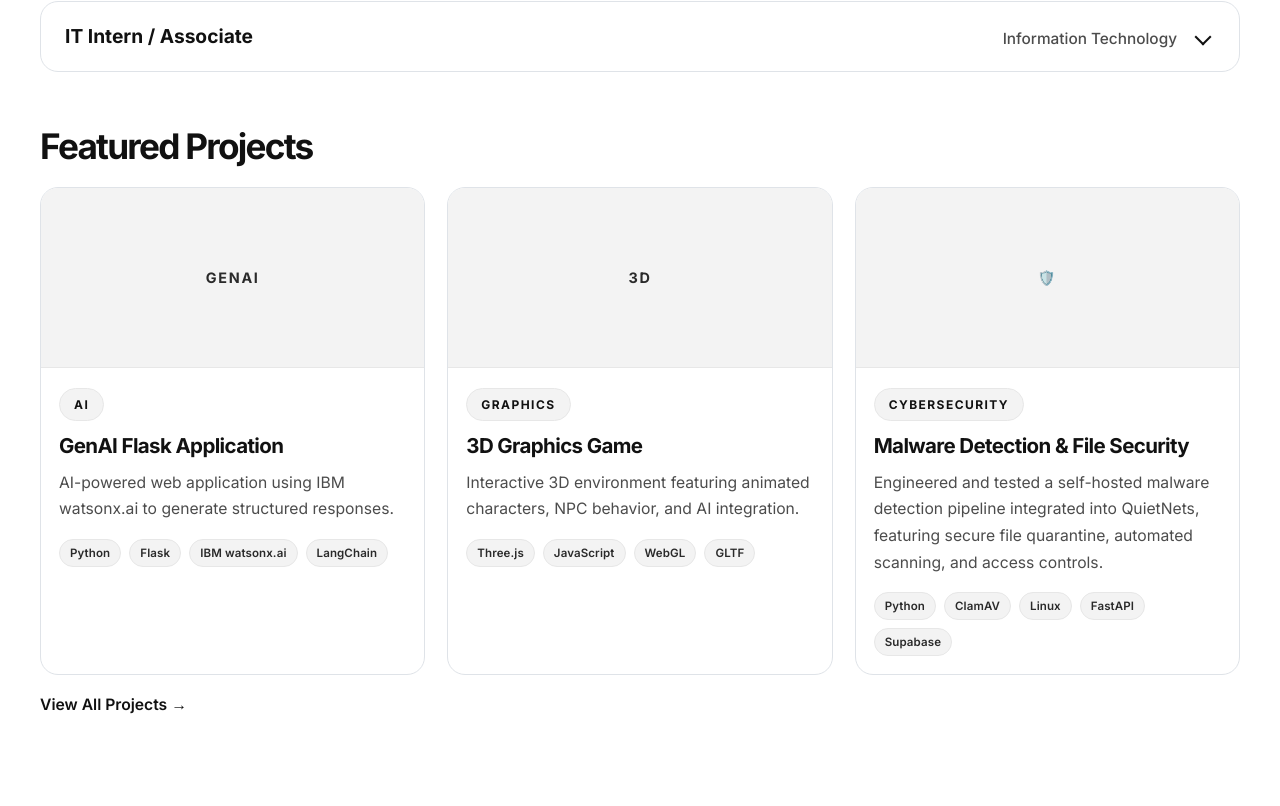
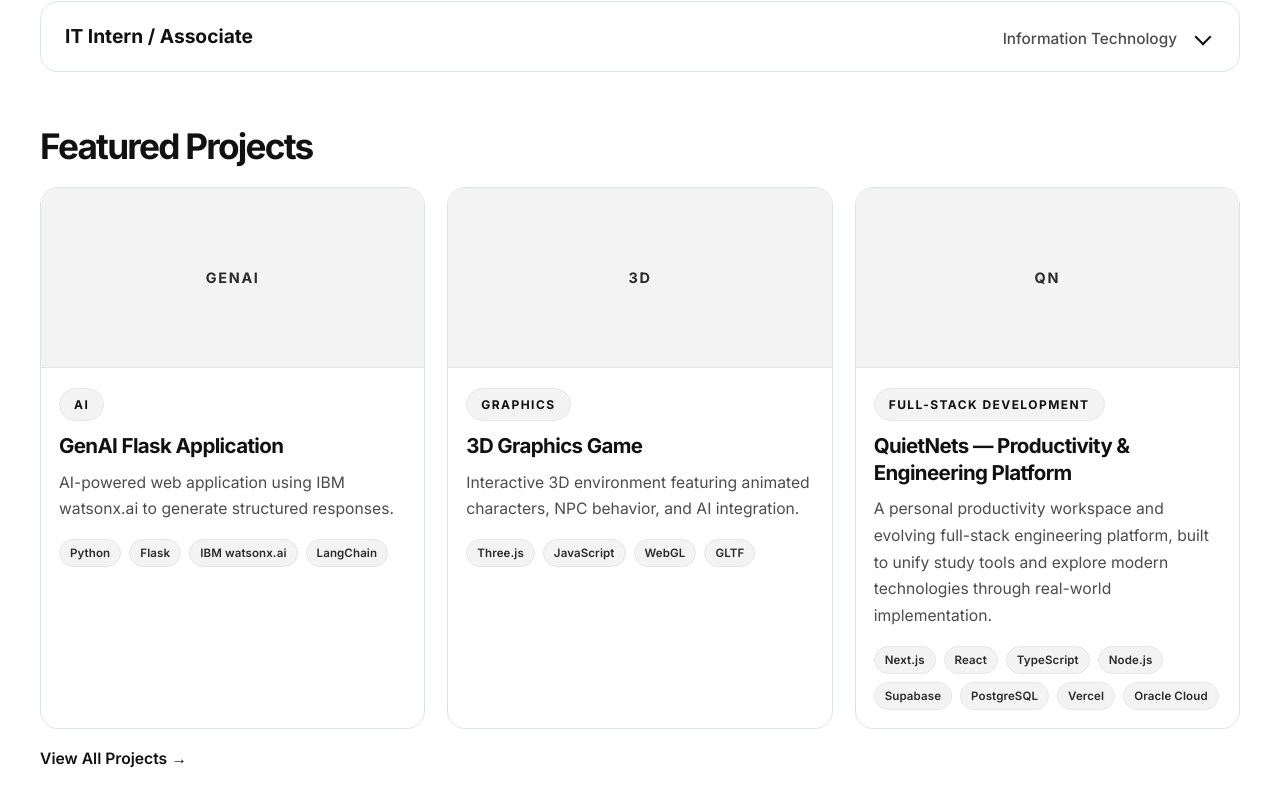
Before and after one commit to Christinaaross/christinaaross.github.io, a plain HTML site: page Resume Portfolio/index.html in a window 1280 px wide. Shown: the part 1129-1935 px from the top of the page. Drawn offline with Linux system fonts and the light colour scheme.

Commit message:
Update QuietNets featured project

```diff
--- a/Resume Portfolio/index.html
+++ b/Resume Portfolio/index.html
@@ -186,94 +186,91 @@
           previewLabel: "3D"
         },
         {
-          id: "malware-detection-file-security",
-          title: "Malware Detection & File Security",
-          category: "CYBERSECURITY",
+          id: "quietnets-productivity-platform",
+          title: "QuietNets — Productivity & Engineering Platform",
+          category: "FULL-STACK DEVELOPMENT",
           description:
-            "Engineered and tested a self-hosted malware detection pipeline integrated into QuietNets, featuring secure file quarantine, automated scanning, and access controls.",
-          technologies: ["Python", "ClamAV", "Linux", "FastAPI", "Supabase"],
+            "A personal productivity workspace and evolving full-stack engineering platform, built to unify study tools and explore modern technologies through real-world implementation.",
+          technologies: ["Next.js", "React", "TypeScript", "Node.js", "Supabase", "PostgreSQL", "Vercel", "Oracle Cloud"],
           github: "#",
           demo: "https://quietnets.vercel.app",
           overview:
-            "This project addresses the core security challenge of safely handling uploaded files in a web application. I designed and implemented a self-hosted malware scanning pipeline for QuietNets that quarantines suspicious uploads, blocks unverified files, and enforces controlled release policies before content reaches end users.",
-          subtitle: "Independent Security Engineering Project",
+            "QuietNets began as an effort to build the study and productivity environment I wished I had as a student. It has evolved into a continuously developing application where I can integrate and experiment with technologies I am learning.",
+          subtitle: "Personal Project · Ongoing Development",
           realWorld:
-            "QuietNets is the working full-stack application where this security pipeline was implemented and tested. The system protects user file uploads within the application by validating content and enforcing controlled access before files are released.",
+            "QuietNets serves as a working full-stack platform for exploring modern web tools, deployment patterns, backend services, and secure application practices in a real-world product environment.",
           sections: {
             overview: {
-              heading: "Project overview",
+              heading: "Overview",
               body: [
-                "Designed and deployed a self-hosted malware detection pipeline that scans uploaded files before allowing access to them.",
-                "The system combines asynchronous background processing, file quarantine, antivirus scanning, and database-level access controls to prevent malicious or unverified files from reaching users.",
-                "The workflow was implemented directly in QuietNets to protect real application file uploads while preserving a secure and auditable release process."
+                "QuietNets began as an effort to build the study and productivity environment I wished I had as a student. Rather than relying on disconnected applications, I wanted a centralized workspace for studying, organizing tasks, managing resources, and staying focused.",
+                "Over time, the project evolved into something more: a continuously developing platform where I can apply new engineering concepts, experiment with technologies, and integrate the systems I build into a functioning application.",
+                "While the malware scanner is one integrated security component, QuietNets is primarily a personal productivity and engineering platform designed to support experimentation, workflow organization, and real-world full-stack development."
               ],
               bullets: [
-                "Developed a Python-based scanning worker and REST API for secure file handling.",
-                "Integrated ClamAV antivirus scanning with automated signature updates.",
-                "Implemented quarantine, file verification, and secure release workflows.",
-                "Deployed and hardened a Linux scanning environment for controlled execution."
+                "Built a full-stack productivity workspace to consolidate study workflows, task management, and project organization.",
+                "Used a modern frontend and backend stack to support a responsive, product-oriented user experience.",
+                "Designed the application as an engineering playground for testing infrastructure, tooling, and deployment patterns.",
+                "Integrated secure application practices and security-focused features as part of the broader platform, without making security the sole purpose of the project."
               ],
               quietNets: {
-                title: "Real-World Application: QuietNets",
-                text: "This system protects file uploads in the QuietNets application, where files are validated in a secure pipeline before they are released to downstream users. The solution was designed to be practical, measurable, and production-aware while keeping the architecture focused on security and reliability."
+                title: "Engineering Playground",
+                text: "QuietNets provides a real-world environment for exploring and validating new technologies, from infrastructure choices to developer workflows. It allows me to test ideas in a working application while keeping the product grounded in practical use and continued learning."
               }
             },
             architecture: {
-              heading: "System architecture",
+              heading: "Architecture & Technologies",
               flow: [
-                { title: "File upload", subtitle: "Next.js / Vercel", icon: "⇪" },
-                { title: "Private quarantine", subtitle: "Supabase Storage + PostgreSQL", icon: "🔒" },
-                { title: "Background worker", subtitle: "Oracle Linux · Python · FastAPI", icon: "⚙️" },
-                { title: "ClamAV scanning", subtitle: "Signature-based detection", icon: "🛡️" },
-                { title: "Verified release", subtitle: "Approved file or block", icon: "✅" }
+                { title: "Frontend", subtitle: "Next.js · React · TypeScript", icon: "▣" },
+                { title: "Backend", subtitle: "Node.js · API services", icon: "⚙️" },
+                { title: "Database", subtitle: "Supabase · PostgreSQL", icon: "🗄️" },
+                { title: "Authentication", subtitle: "Supabase Auth", icon: "🔐" },
+                { title: "Cloud", subtitle: "Vercel · Oracle Cloud", icon: "☁️" },
+                { title: "Security", subtitle: "File validation and malware scanning", icon: "🛡️" }
               ]
             },
             security: {
-              heading: "Security engineering controls",
+              heading: "Engineering Highlights",
               items: [
-                ["Fail-closed architecture", "Unscanned, suspicious, or failed uploads cannot be released."],
-                ["HMAC-SHA256 authentication", "Signed worker requests with timestamps, key IDs, nonces, and replay protection."],
-                ["Least-privilege storage", "Private quarantine, Supabase Row Level Security, and server-only credentials."],
-                ["Linux hardening", "SELinux enforcing, local scanner binding, restricted Unix socket, and systemd services."],
-                ["File validation", "Size and content checks, archive protection, and SHA-256 integrity verification."],
-                ["Recovery controls", "Job leases, bounded retries, and recovery flow for worker or scanner interruptions."]
+                ["Full-Stack Development", "Built a responsive application using Next.js, React, TypeScript, and Node.js-based server functionality."],
+                ["Backend & Database Architecture", "Integrated Supabase and PostgreSQL with authentication, data persistence, and row-level access controls."],
+                ["Cloud Infrastructure", "Deployed the frontend through Vercel and integrated Oracle Cloud infrastructure for backend services."],
+                ["Authentication & Authorization", "Implemented secure application patterns to manage access and protect user-facing workflows."],
+                ["Progressive Web App Capabilities", "Implemented PWA features to support installation on desktop and mobile devices."],
+                ["Cybersecurity Integration", "Incorporated malware-focused security checks as one part of a broader platform designed for experimentation and product development."]
               ]
             },
             testing: {
-              heading: "Security validation",
+              heading: "Engineering Playground",
               stats: [
-                ["75/75", "Scanner tests"],
-                ["50/50", "End-to-end tests"],
-                ["30/30", "Database policy tests"],
-                ["20/20", "Security unit tests"]
+                ["Ongoing", "Platform development"],
+                ["Iterative", "Feature testing"],
+                ["Practical", "Real deployment"],
+                ["Flexible", "Technology exploration"]
               ],
               adversarial: [
-                "EICAR antivirus test files, including ZIP-contained samples",
-                "Encrypted archives and decompression-bomb attempts",
-                "File type and content mismatches",
-                "Concurrent file uploads",
-                "Scanner outages, retry behavior, and crash recovery",
-                "Unauthorized file access and verified-file replacement attempts"
+                "Testing new architecture patterns in a live app context",
+                "Evaluating frontend and backend integration choices",
+                "Exploring secure design patterns in a working product",
+                "Assessing new tooling and deployment workflows",
+                "Building a sandbox for experimentation without sacrificing usability"
               ],
-              note: "These are recorded results from the project’s test runs, not a formal security certification."
+              note: "The project is designed as an evolving engineering environment, not a static demo."
             },
             tech: {
-              heading: "Technologies and their roles",
+              heading: "Architecture & Technologies",
               rows: [
-                ["Python", "Background scanning worker and service orchestration."],
-                ["FastAPI / Uvicorn", "Local scanning API and request handling."],
-                ["ClamAV / clamd", "Signature-based malware detection."],
-                ["freshclam", "Antivirus signature updates."],
-                ["Oracle Linux", "Self-hosted scanning infrastructure."],
-                ["systemd", "Worker and scanner service management."],
-                ["SELinux", "Operating system access restrictions."],
-                ["Supabase / PostgreSQL", "Quarantine metadata, job state, and RLS."],
-                ["Next.js / TypeScript", "Secure upload and job-management endpoints."],
-                ["HMAC-SHA256", "Authenticated worker communications and request integrity." ]
+                ["Frontend", "Next.js, React, TypeScript"],
+                ["Backend", "Node.js, server-side API routes"],
+                ["Database", "PostgreSQL, Supabase"],
+                ["Authentication", "Supabase Auth, secure access patterns"],
+                ["Cloud", "Vercel, Oracle Cloud"],
+                ["Security", "Malware scanning, file validation, application hardening"],
+                ["Future exploration", "AI/ML, automation, additional integrations"]
               ]
             }
           },
-          previewLabel: "🛡️"
+          previewLabel: "QN"
         }
       ];
 
```
